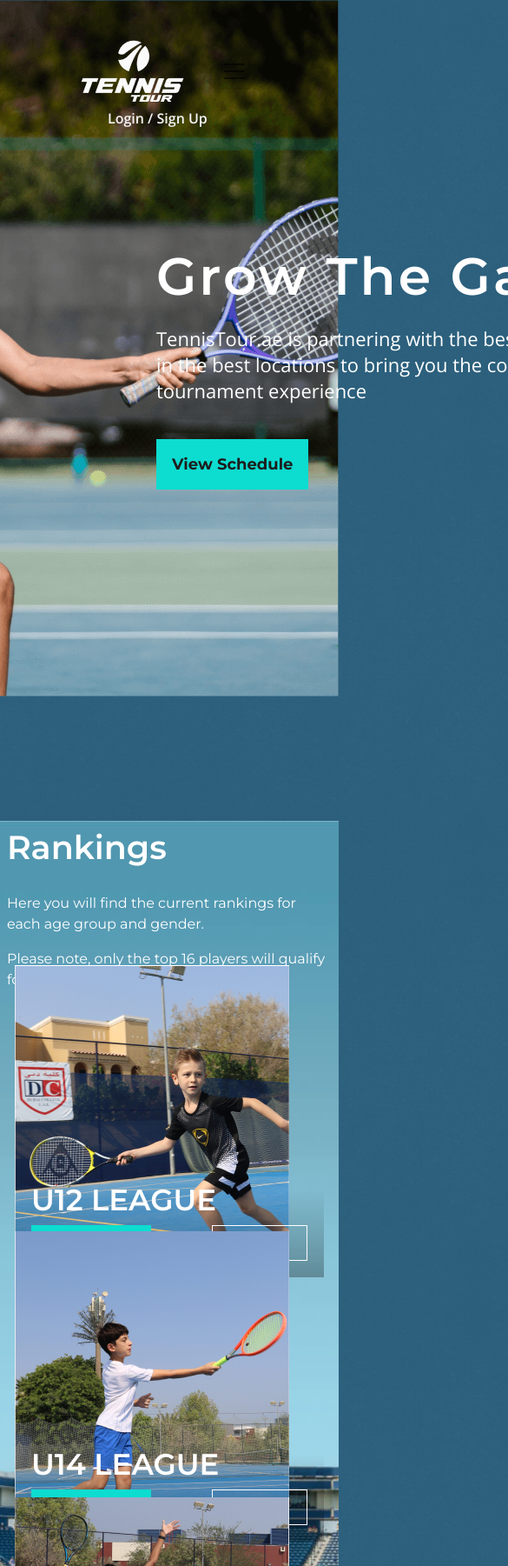
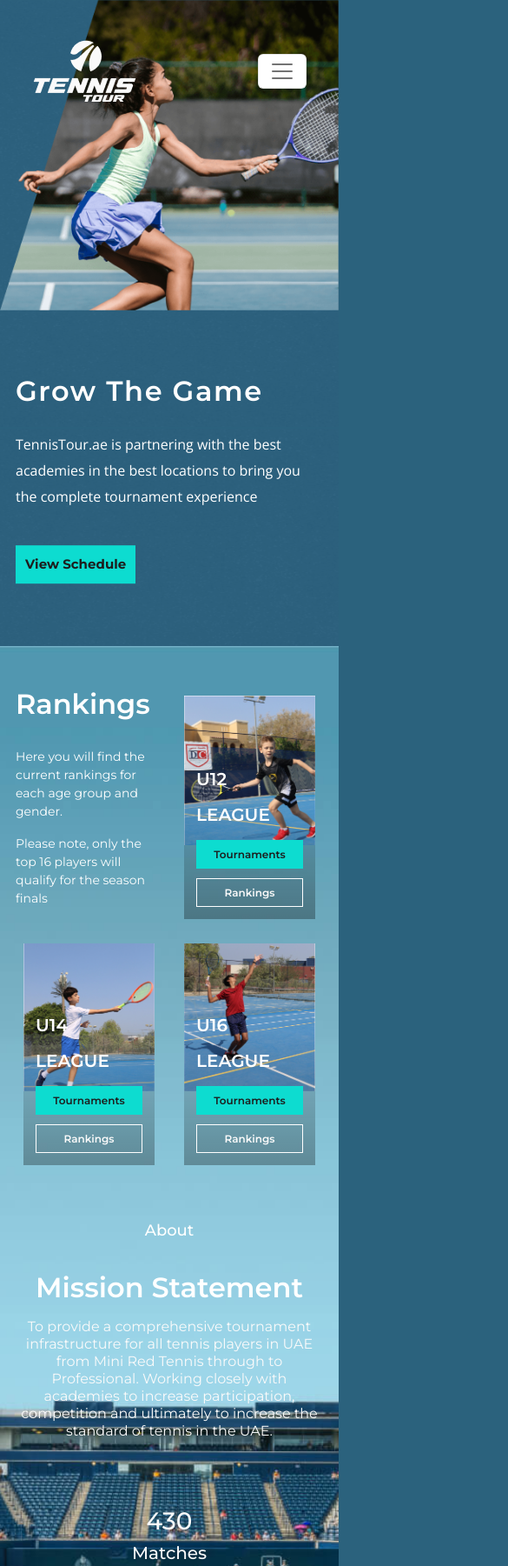
Before and after one commit to Insaf-P/Tennis-Tour, a plain HTML site: page index.html in a window 390 px wide. Shown: the top 1801 px of the page at 87% size, 585 px wide, since content can reach past the window. Drawn offline with nearby package versions, Linux system fonts and the light colour scheme; a script that the page names is missing.

Commit message:
responsive

```diff
--- a/index.html
+++ b/index.html
@@ -108,6 +108,218 @@
 			.navbar-nav .nav-link.active,
 			.navbar-nav .show > .nav-link {
 				color: #fff;
+			}
+
+			.login ul{
+				margin: 0;
+			}
+
+
+			/* Responsive */
+
+			@media only screen and (max-width: 1400px){
+					.navbar-expand-lg .navbar-nav .nav-link {
+					padding-right: 20px;
+					padding-left: 20px;
+					}
+					.hero-banner .hero-img {
+					position: absolute;
+					top: 0;
+					z-index: -1;
+					right: 0;
+					width: 50%;
+
+					}
+					.caption h1{
+						font-size: 28px !important;
+    					line-height: 41px;
+					}
+					.ranking,.tournaments{
+						font-size: 13px !important;
+						padding: 8px 11px !important;
+					}
+					.tournament .tournament-event-box{
+						padding: 25px !important;
+						padding-top: 40px !important;
+					}
+			}
+			@media only screen and (max-width: 1024px){
+				.navbar-expand-lg .navbar-nav .nav-link {
+					padding-right: 12px;
+					padding-left: 12px;
+				}
+				.nav-link{
+					font-size: 15px;
+				}
+				nav.navbar.navbar-expand-lg.navbar-light{
+					padding: 0 25px;
+				}
+				.login ul{
+					padding-left: 12px !important;
+				}
+				.hero-banner .content-sec {
+					top: 41% !important;
+					left: 77px !important;
+					transform: translateY(-40%) !important;
+					width: 437px !important;
+					}
+					.hero-banner .content-sec h2{
+						font-size: 44px !important;
+					}
+					.hero-banner .content-sec p{
+						font-size: 18px !important;
+					}
+					.hero-banner {
+						width: 100%;
+						height: 56vh !important;
+					}
+					.caption h1{
+						font-size: 24px !important;
+					}
+					.caption-wrapper{
+						padding: 14px !important;
+					}
+					.event-wrapper{
+						height: 254px !important;
+					}
+						.ranking, .tournaments {
+						font-size: 12px !important;
+						padding: 7px 9px !important;
+					}
+					.event-cta{
+						gap: 5px;
+					}
+					.caption-wrapper{
+						transform: translateY(-110px) !important;
+					}
+					.ranking-content h2{
+						font-size: 32px !important;
+					}
+					.ranking-content p {
+						color: #fff;
+						font-size: 14px;
+					}
+					.contact-us{
+						padding: 100px 163px !important;
+					}
+					.tournament {
+					position: relative;
+					padding: 47px 40px !important;
+					}
+					.btn-2,.btn-1{
+						font-size: 12px;
+						padding: 11px 14px !important;
+					}
+					.main-header,.tournament h2,.about-content h2{
+						font-size: 32px !important;
+					}
+					.event-wrapper{
+						margin-top: 0px !important;
+					}
+					.hero-banner .content-sec p {
+					font-size: 16px !important;
+					}
+
+			}
+
+			@media only screen and (max-width: 524px){
+				.about-wrapper{
+						padding: 40px 0;
+					}
+					.about-wrapper{
+						height: 100% !important;
+					}
+					.hero-banner .content-sec{
+						width: 345px !important;
+					}
+					.hero-banner .content-sec h2 {
+				font-size:32px !important;
+				line-height: 52px !important;
+				}
+				.contact-us,.footer{
+					padding: 40px  !important;
+				}
+				.hero-banner .content-sec{
+					left: 38px !important;
+				}
+				a.main-btn{
+					font-size: 15px !important;
+					padding: 11px !important;
+				}
+				.about-content{
+					margin-top: 4rem !important;
+				}
+				.tournament-event-box {
+    				margin-bottom: 20px;
+				}
+				.hero-banner .hero-img{
+					width: 100% !important;
+				}
+				.login {
+					display: none;
+				}
+				.navbar-toggler{
+					background-color: #fff !important;
+					color: #000 !important;
+				}
+				.hero-banner{
+					height: 71vh !important;
+				}
+				.hero-banner .content-sec{
+					top: 62% !important;
+				}
+				.gallery img{
+					margin-bottom: 20px;
+				}
+				.season-wiiners .para{
+					padding: 20px !important;
+				}
+				.about-content p{
+					margin-top: 0px !important;
+				}
+				.academies {
+				padding: 35px 0 !important;
+				}
+				.tournament {
+				position: relative;
+				padding: 47px 28px !important;
+				}
+				.about-wrapper{
+					padding: 40px 10px !important;
+				}
+				.caption h1 {
+					font-size: 20px !important;
+				}
+				.event-cta{
+					display: block !important;
+				}
+				a.ranking {
+				margin-top: 23px !important;
+				display: inline-block;
+				width: 100%;
+				}
+					a.tournaments {
+					width: 100% !important;
+					display: inline-block;
+					text-align: center;
+				}
+				a.ranking{
+					margin-top: 11px !important
+				}
+				.hero-banner .content-sec {
+				left: 18px !important;
+				}
+				div#navbarScroll{
+					background-color: #fff;
+					color: #000;
+				}
+							.navbar-expand-lg .navbar-nav .nav-link {
+				padding-right: 12px;
+				padding-left: 12px;
+				color: #000;
+}
+
+
 			}
 		</style>
 
@@ -524,6 +736,9 @@
 				-ms-transform: rotate(45deg);
 				transform: rotate(45deg);
 			}
+
+
+
 		</style>
 		<section class="reginster-login">
 			<div class="container">
@@ -681,7 +896,7 @@
 					</div>
 					<div class="col-md-6">
 						<div class="hero-img">
-							<img src="assets/img/Tennis-girl.png" alt="" />
+							<img src="assets/img/Tennis-girl.png" alt="" class="img-fluid" />
 						</div>
 					</div>
 				</div>
@@ -832,12 +1047,12 @@
 			<div class="container">
 				<div class="event-section">
 					<div class="row d-flex justify-content-center">
-						<div class="col-md-3 p-2 ranking-content">
+						<div class="col-md-6 col-xl-3 col-6 p-2 ranking-content">
 							<h2>Rankings</h2>
 							<p>Here you will find the current rankings for each age group and gender.</p>
 							<p>Please note, only the top 16 players will qualify for the season finals</p>
 						</div>
-						<div class="col-md-3 p-2">
+						<div class="col-md-6 col-xl-3 col-6 p-2">
 							<div class="event-wrapper">
 								<div class="event-img">
 									<img src="assets/img/Rank/1.jpg" alt="" class="img-fluid" />
@@ -853,7 +1068,7 @@
 								</div>
 							</div>
 						</div>
-						<div class="col-md-3 p-2">
+						<div class="col-md-6 col-xl-3 col-6 p-2">
 							<div class="event-wrapper">
 								<div class="event-img">
 									<img src="assets/img/Rank/2.jpg" alt="" class="img-fluid" />
@@ -869,7 +1084,7 @@
 								</div>
 							</div>
 						</div>
-						<div class="col-md-3 p-2">
+						<div class="col-md-6 col-xl-3 col-6 p-2">
 							<div class="event-wrapper">
 								<div class="event-img">
 									<img src="assets/img/Rank/3.jpg" alt="" class="img-fluid" />
@@ -920,7 +1135,7 @@
 		<style>
 			.tournament {
 				position: relative;
-				padding: 100px 0;
+				padding: 100px 290px;
 			}
 			.tournament h2 {
 				font-weight: 600;
@@ -1002,7 +1217,7 @@
 					<h2 class="main-header text-center">TOURNAMENTS</h2>
 					<p class="text-center">Here you will find the scheduled tournaments for your age group and gender</p>
 
-					<div class="col-md-3">
+					<div class="col-md-4">
 						<div class="tournament-event-box">
 							<div class="badge">Ongoing</div>
 							<div class="title">
@@ -1016,7 +1231,7 @@
 							</div>
 						</div>
 					</div>
-					<div class="col-md-3">
+					<div class="col-md-4">
 						<div class="tournament-event-box">
 							<div class="badge">Upcoming</div>
 							<div class="title">
@@ -1030,7 +1245,7 @@
 							</div>
 						</div>
 					</div>
-					<div class="col-md-3">
+					<div class="col-md-4">
 						<div class="tournament-event-box">
 							<div class="badge">Upcoming</div>
 							<div class="title">
@@ -1075,11 +1290,11 @@
 				</svg>
 
 				<div class="row d-flex justify-content-center gallery">
-					<div class="col-md-2"><img src="assets/img/gallery/G-1.jpg" alt="" class="img-fluid" /></div>
-					<div class="col-md-2"><img src="assets/img/gallery/G-2.jpg" alt="" class="img-fluid" /></div>
-					<div class="col-md-2"><img src="assets/img/gallery/G-3.jpg" alt="" class="img-fluid" /></div>
-					<div class="col-md-2"><img src="assets/img/gallery/G-4.jpg" alt="" class="img-fluid" /></div>
-					<div class="col-md-2"><img src="assets/img/gallery/G-5.jpg" alt="" class="img-fluid" /></div>
+					<div class="col-md-2 col-6"><img src="assets/img/gallery/G-1.jpg" alt="" class="img-fluid" /></div>
+					<div class="col-md-2 col-6"><img src="assets/img/gallery/G-2.jpg" alt="" class="img-fluid" /></div>
+					<div class="col-md-2 col-6"><img src="assets/img/gallery/G-3.jpg" alt="" class="img-fluid" /></div>
+					<div class="col-md-2 col-6"><img src="assets/img/gallery/G-4.jpg" alt="" class="img-fluid" /></div>
+					<div class="col-md-2 col-6"><img src="assets/img/gallery/G-5.jpg" alt="" class="img-fluid" /></div>
 				</div>
 				<div class="view-gallery d-flex justify-content-center">
 					<a class="btn-1" href="media.html">View All</a>
```
